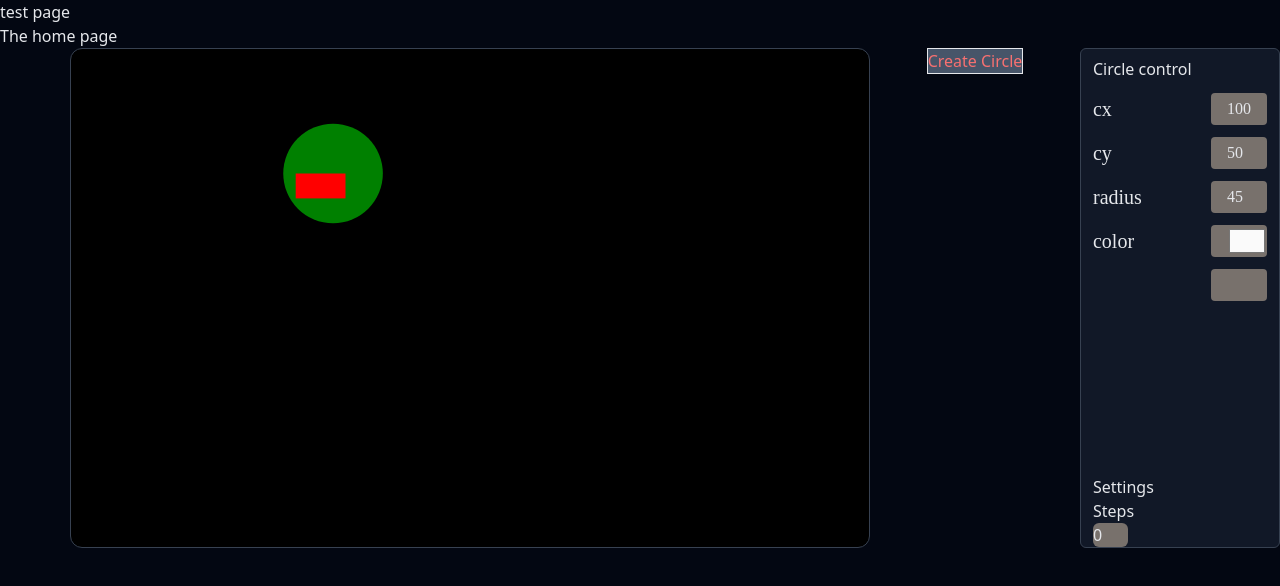
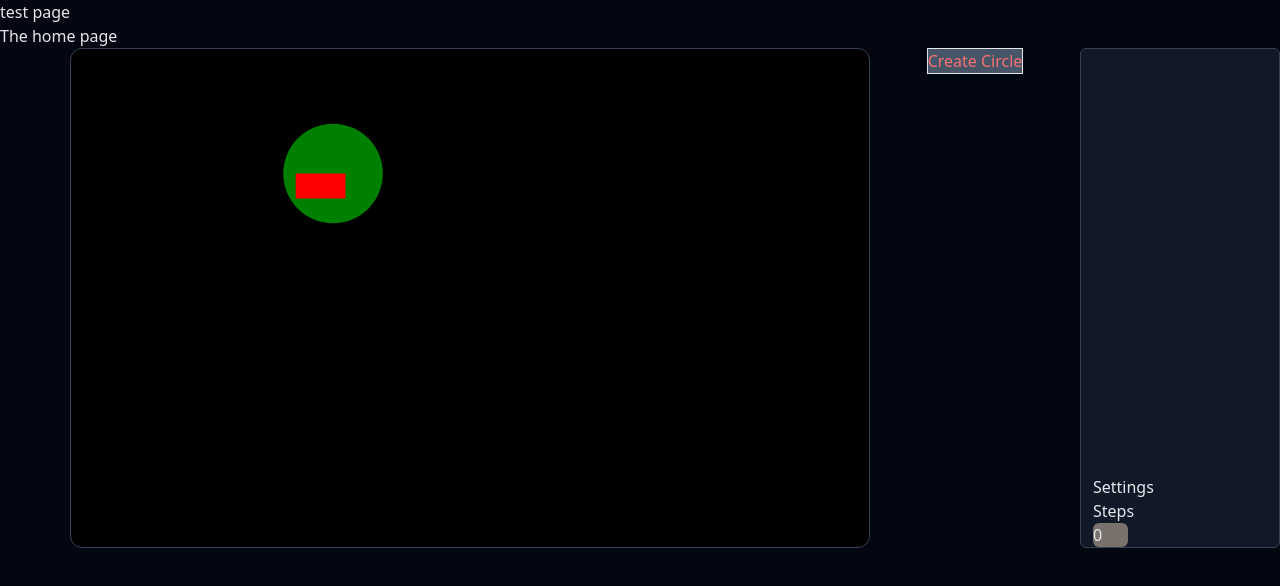
Before and after one commit to webothdo/nuxt-gui, a Nuxt app: page / in a window 1280 px wide. Shown: the top 586 px of the page. Built offline with nearby package versions, Linux system fonts and the light colour scheme.

Commit message:
modified useSelectionsStore to select based on id and add type value and id to the control ref and implemented the selection in the SVGBackground component

```diff
--- a/components/SVGBackground.vue
+++ b/components/SVGBackground.vue
@@ -49,9 +49,9 @@ const createObject = () => {
 
 const selection = useSelectionsStore()
 
-function clickedMe(e) {
-    console.log(e)
-    // selection.guiControlUpdate(e)
+function clickedMe(element) {
+    console.log(element)
+    selection.guiControlUpdate(element[0], element[1])
     // console.log(selection.guiControl)
 }
 
--- a/stores/useSelectionsStore.js
+++ b/stores/useSelectionsStore.js
@@ -1,13 +1,19 @@
 export const useSelectionsStore = defineStore("selections", () => {
-  const guiControl = ref("circle");
+  const guiControl = ref({
+    type: "",
+    id: "",
+  });
 
-  const guiControlUpdate = (element) => {
-    if (guiControl.value === element) {
-      console.log("Already selected", element);
+  const guiControlUpdate = (type, id) => {
+    if (guiControl.value.id === id) {
+      console.log("Already selected", type, id);
       return guiControl.value;
-    } else if (guiControl.value !== element) {
-      console.log("Selected", element);
-      return (guiControl.value = element);
+    } else if (guiControl.value.id !== id) {
+      guiControl.value = {
+        type,
+        id,
+      };
+      console.log("Selected", type, id);
     }
   };
 
```
